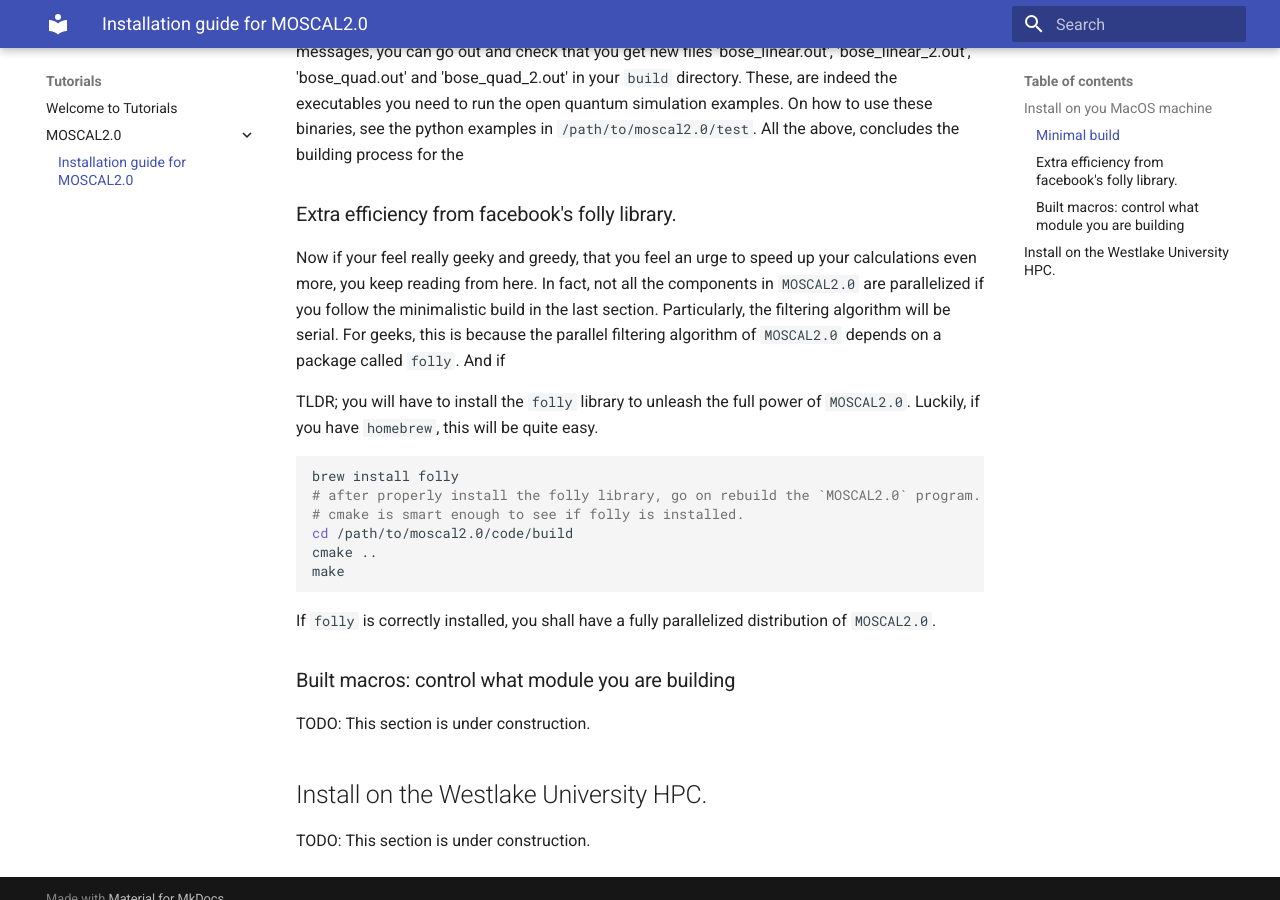
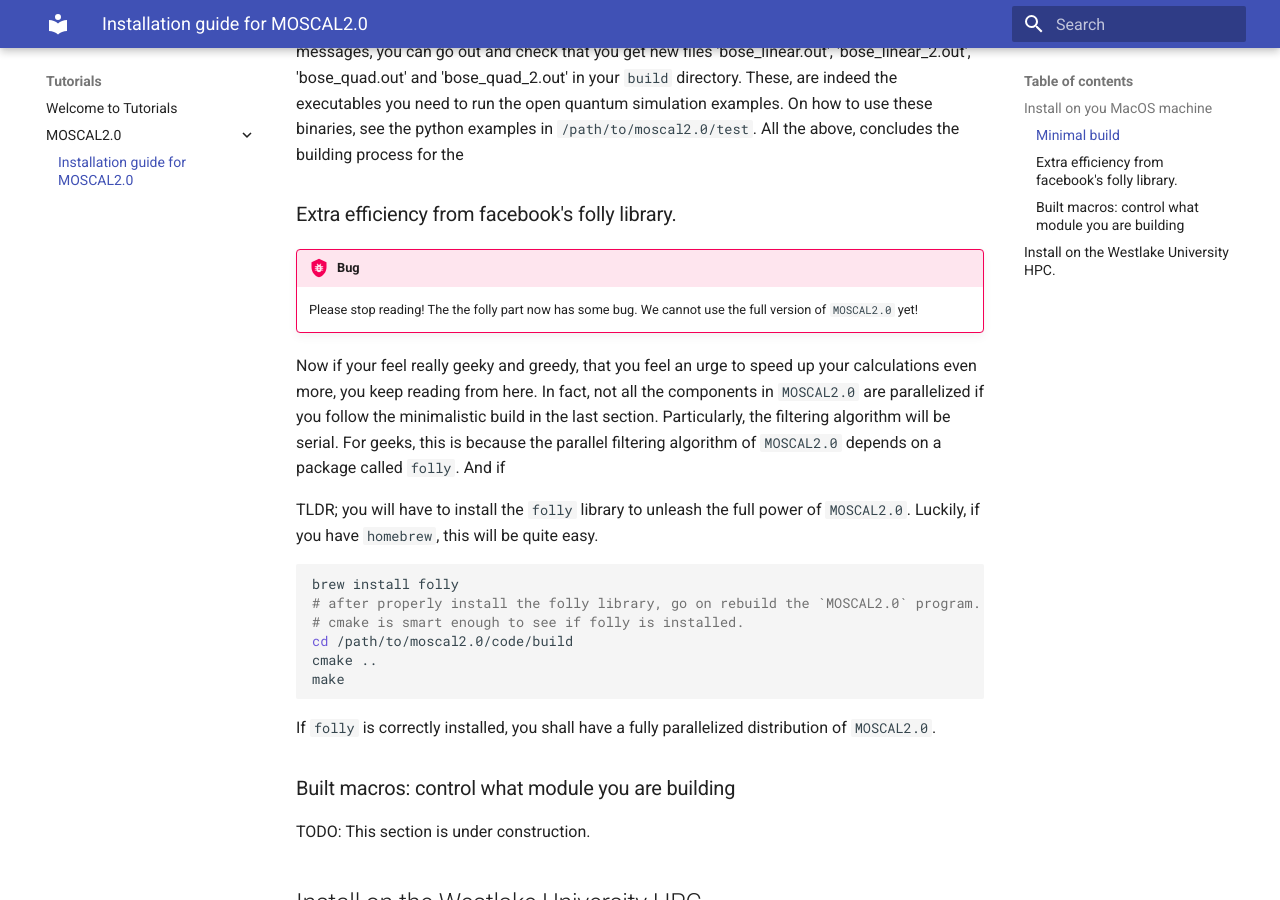
Before and after one commit to pl4ygr0und/tutorial, an MkDocs documentation site: the page built from docs/MOSCAL2.0/MOSCAL2.0_Installation_Guide.md, in a window 1280 px wide and 900 px high, scrolled down 4291 px. Built offline with MkDocs 1.6.1 and Material for MkDocs 9.7.7, drawn with Linux system fonts in a browser that asks for light colours.

Commit message:
folly version is not working yet

```diff
--- a/docs/MOSCAL2.0/MOSCAL2.0_Installation_Guide.md
+++ b/docs/MOSCAL2.0/MOSCAL2.0_Installation_Guide.md
@@ -181,6 +181,8 @@ If you didn't see any red alerts and error messages, you can go out and check th
 These, are indeed the executables you need to run the open quantum simulation examples. On how to use these binaries, see the python examples in `/path/to/moscal2.0/test`. All the above, concludes the building process for the
 
 ### Extra efficiency from facebook's folly library.
+!!! bug
+    Please stop reading! The the folly part now has some bug. We cannot use the full version of `MOSCAL2.0` yet!
 Now if your feel really geeky and greedy, that you feel an urge to speed up your calculations even more, you keep reading from here.
 In fact, not all the components in `MOSCAL2.0` are parallelized if you follow the minimalistic build in the last section. Particularly, the filtering algorithm will be serial.
 For geeks, this is because the parallel filtering algorithm of `MOSCAL2.0` depends on a package called `folly`. And if
```
